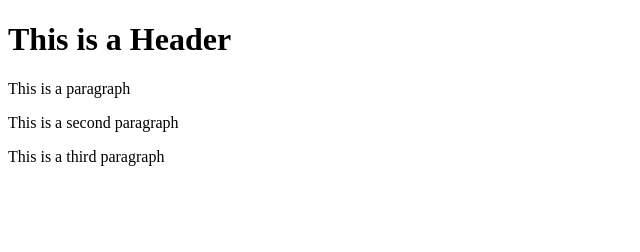
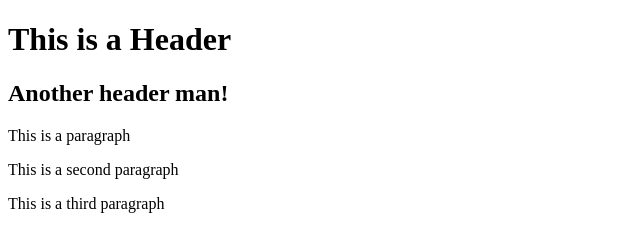
Before and after one commit to DanielDenisScotland/git-test, a website: page index.html in a window 1280 px wide. Shown: the whole page, without its empty margins (0-640 px from the left). Drawn offline with Linux system fonts and the light colour scheme.

Commit message:
Using NPM

```diff
--- a/index.html
+++ b/index.html
@@ -2,6 +2,7 @@
 <html>
    <body>
       <h1>This is a Header</h1>
+      <h2>Another header man!</h2>
       <p>This is a paragraph</p>
       <p>This is a second paragraph</p>
       <p>This is a third paragraph</p>
```
Also changed, not shown: package.json (added, +24 -0 lines), 2 other files.
